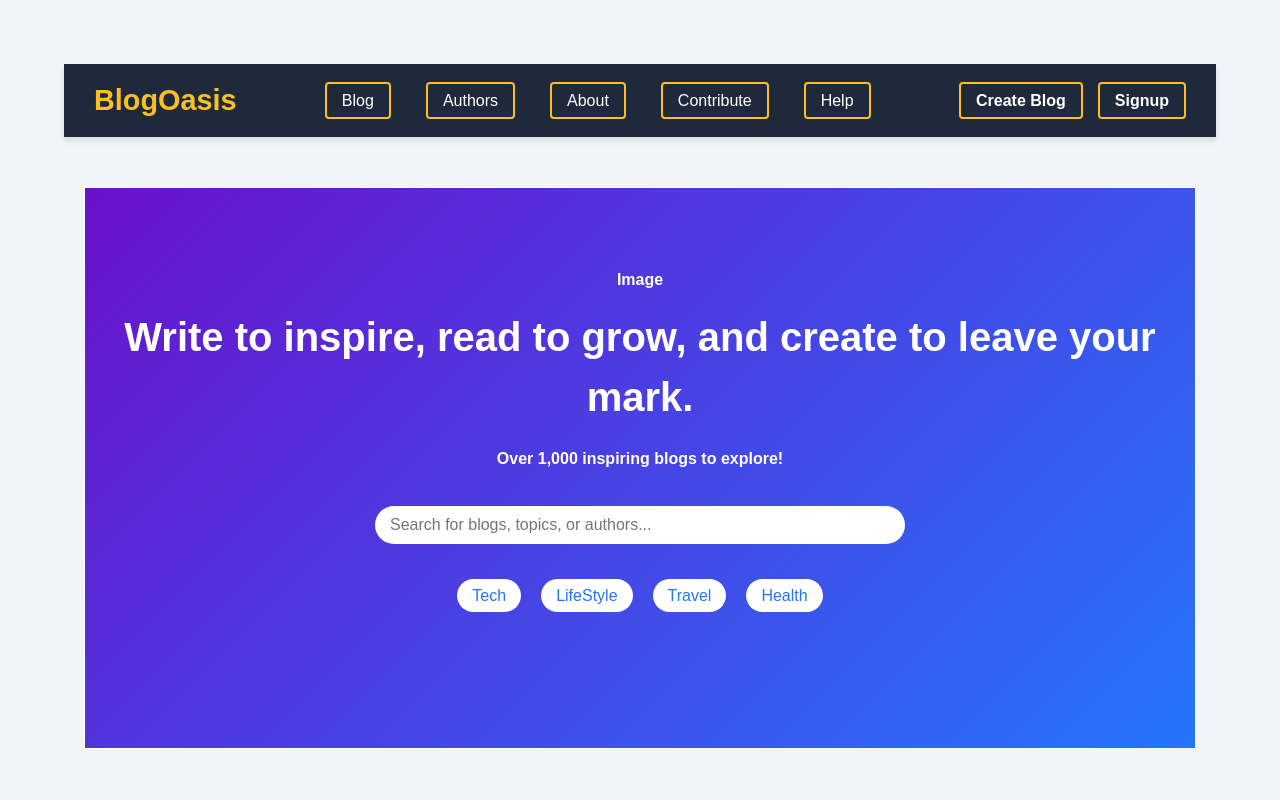
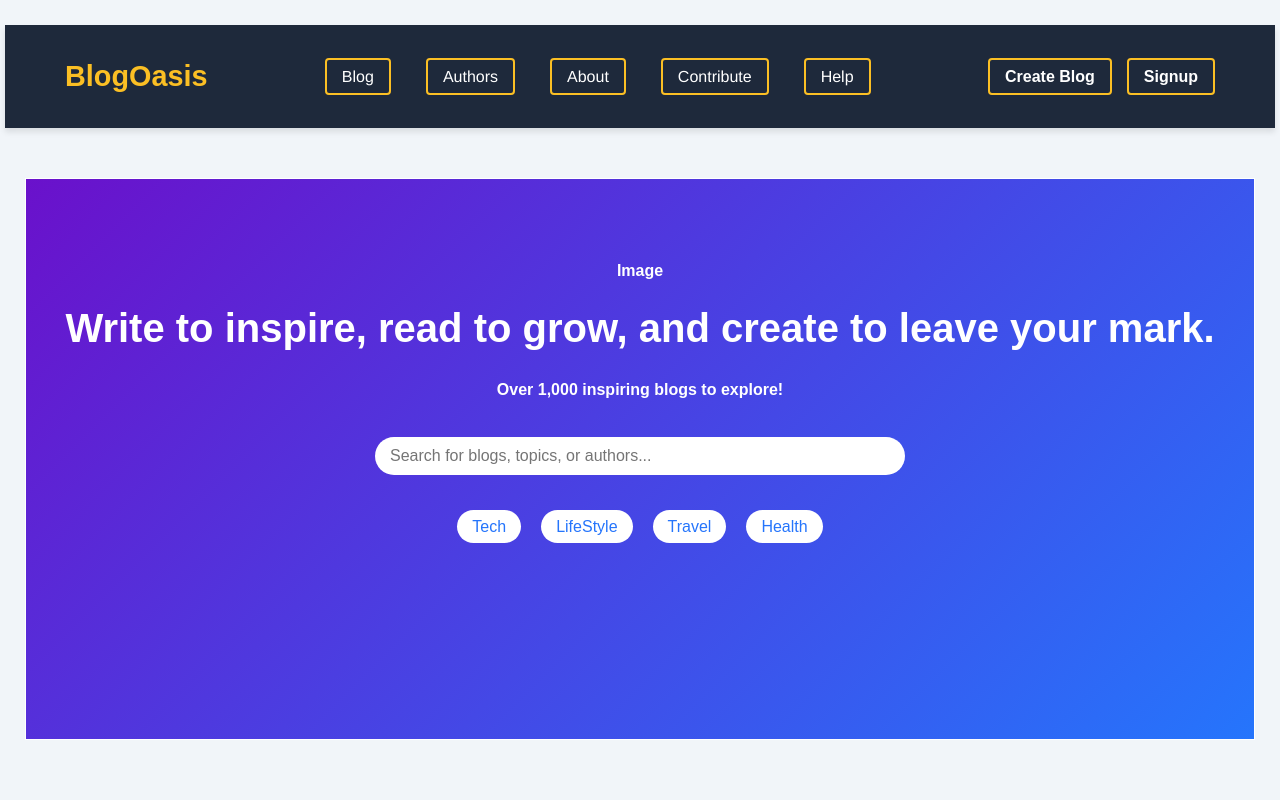
Before and after one commit to sumitkrravi/Blog-Website, a React (Vite) app in the folder frontend/: page / in a window 1280 px wide. Shown: the top 800 px of the page. Built offline with nearby package versions, Linux system fonts and the light colour scheme.

Commit message:
Frontend update by sumit

```diff
--- a/frontend/src/App.css
+++ b/frontend/src/App.css
@@ -4,7 +4,7 @@
 }
 
 body{
-    padding: 4rem;
+    padding: 5px;
     background-color:#f1f5f9;}
 
 /* example */
--- a/frontend/src/components/Hero.css
+++ b/frontend/src/components/Hero.css
@@ -3,6 +3,7 @@ body {
     margin: 0;
     font-family: "Arial", sans-serif;
     line-height: 1.5;
+    background-color: #f1f5f9;
   }
 
   section {
@@ -290,4 +291,4 @@ body {
 }
 
 .icon-cards a:nth-child(2):hover .icon {
-  color: #c13584; /* Darker In
+  color: #c13584; /* Darker In}
--- a/frontend/src/components/navbar.css
+++ b/frontend/src/components/navbar.css
@@ -1,12 +1,11 @@
-/* Navbar.css */
-
 /* Navbar container */
 nav {
+  margin-top: 20px;
   display: flex;
   justify-content: space-between;
   align-items: center;
   background-color: #1e293b; /* Dark background */
-  padding: 15px 30px;
+  padding: 30px 60px;
   box-shadow: 0 4px 6px rgba(0, 0, 0, 0.1);
   color: #ffffff;
 }
@@ -15,7 +14,7 @@ nav {
 nav h2 {
   font-size: 1.8rem;
   font-weight: bold;
-  color: #fbbf24; /* Golden color */
+  color: #fbbf24; /* logo color */
   cursor: pointer;
 }
 
@@ -33,6 +32,7 @@ nav ul li {
 }
 
 nav ul li a {
+  font-family: 'Franklin Gothic Medium', 'Arial Narrow', Arial, sans-serif;
   text-decoration: none;
   color: #ffffff;
   font-size: 1rem;
@@ -41,7 +41,8 @@ nav ul li a {
 }
 
 nav ul li a:hover {
-  color: #fbbf24; /* Golden hover effect */
+  background-color: #fbbf24;
+  color: #1e293b; /* Dark text on hover */
 }
 
 /* Buttons */
```
